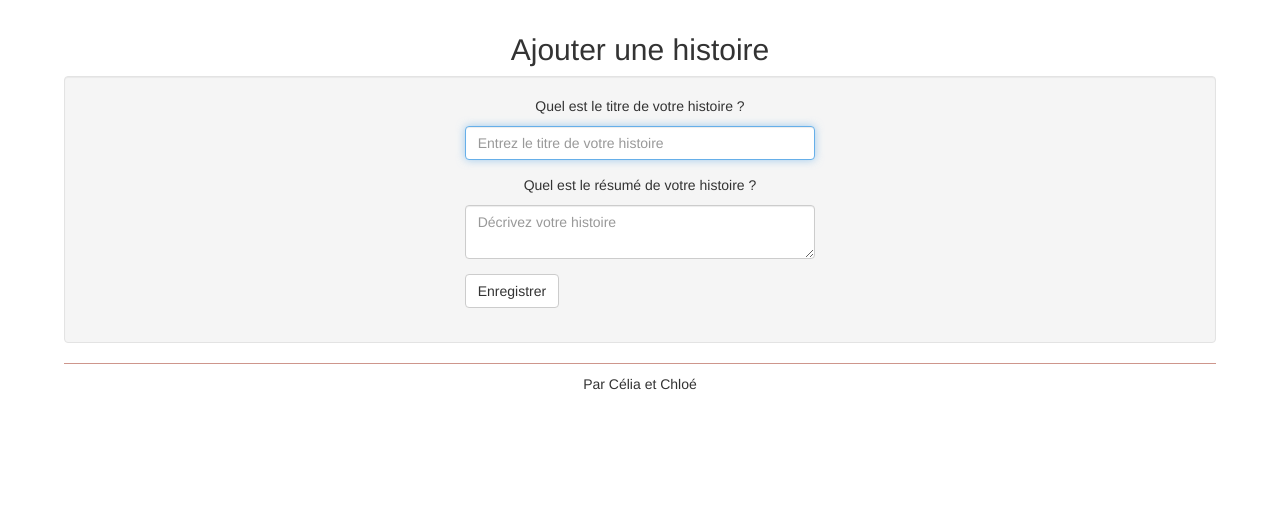
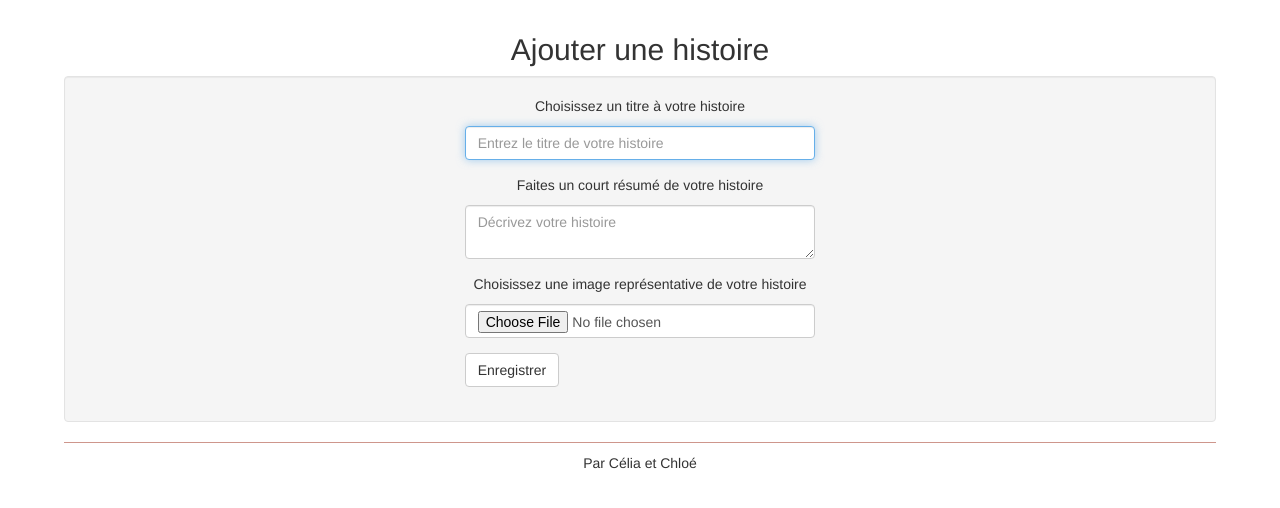
Before and after one commit to celialali/supersite, a PHP site: page /ajout_hist.php in a window 1280 px wide. Shown: the part 51-559 px from the top of the page. Run offline with PHP 8.4, Linux system fonts and the light colour scheme.

Commit message:
ajout img dans le form

```diff
--- a/ajout_hist.php
+++ b/ajout_hist.php
@@ -9,15 +9,22 @@
             <form class="form-signin form-horizontal" role="form" action="situations.php" method="post">
                 <div class="form-group">
                     <div class="col-sm-6 col-sm-offset-3 col-md-4 col-md-offset-4">
-                        <p class="text-center">Quel est le titre de votre histoire ?</p>
+                        <p class="text-center">Choisissez un titre à votre histoire</p>
                         <input type="text" name="titre" class="form-control" placeholder="Entrez le titre de votre histoire" required autofocus>
                     </div>
-                    <!--Ajout d'une image-->
+
                 </div>
                 <div class="form-group">
                     <div class="col-sm-6 col-sm-offset-3 col-md-4 col-md-offset-4">
-                    <p class="text-center">Quel est le résumé de votre histoire ?</p>
+                    <p class="text-center">Faites un court résumé de votre histoire</p>
                         <textarea name="description" class="form-control" placeholder="Décrivez votre histoire" required></textarea>
+                    </div>
+                </div>
+
+                <div class="form-group">
+                    <div class="col-sm-6 col-sm-offset-3 col-md-4 col-md-offset-4">
+                        <p class="text-center">Choisissez une image représentative de votre histoire</p>
+                        <input type="file" name="image" class="form-control" required>
                     </div>
                 </div>
 
```
Also changed, not shown: situations.php (+5 -4 lines).
